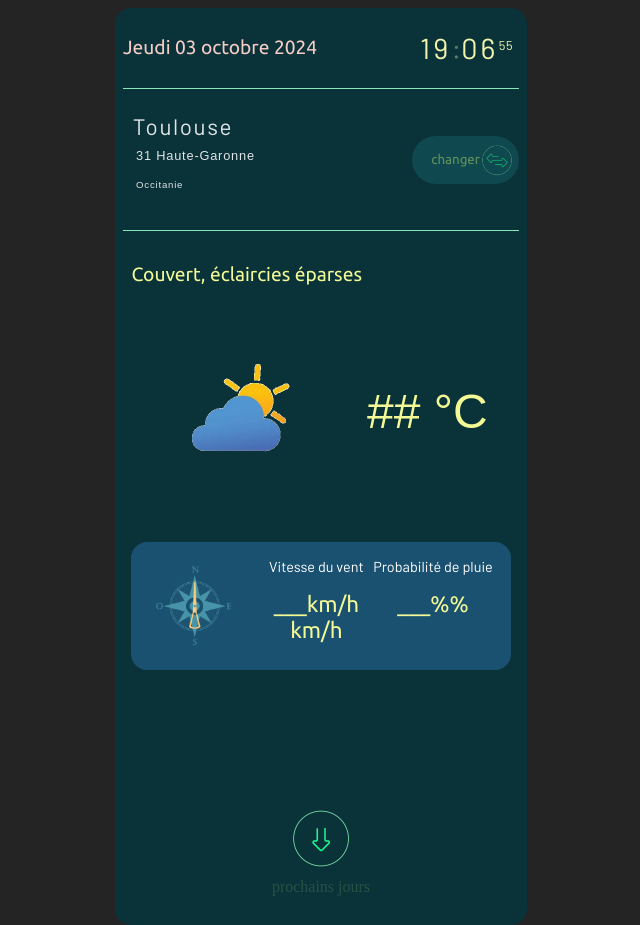
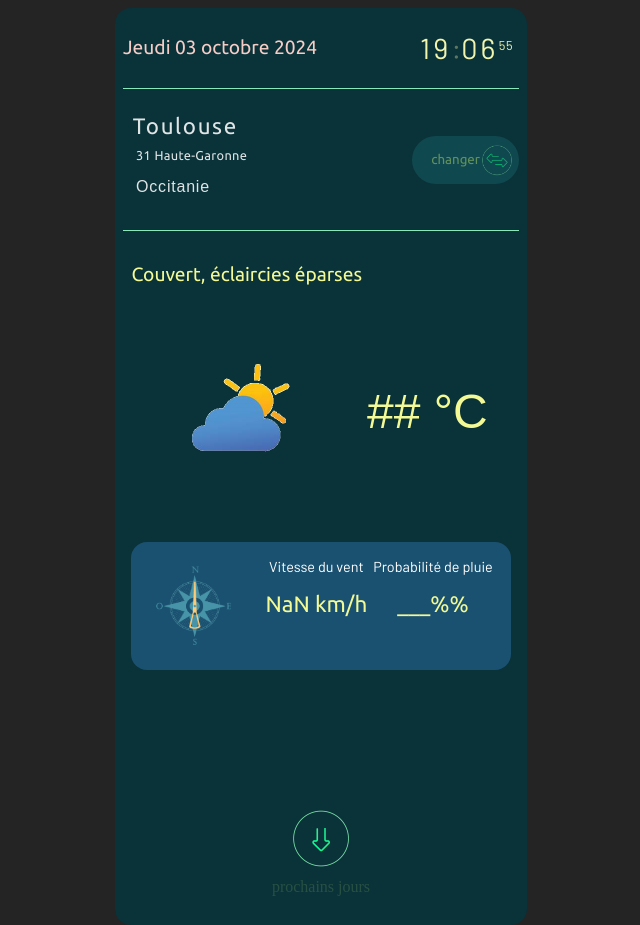
Before and after one commit to Almasyser/appli_meteo, a React (Vite) app: page / in a window 1280 px wide. Shown: the whole page, without its empty margins (397-1037 px from the left). Built offline with nearby package versions, Linux system fonts and the light colour scheme; no server answers.

Commit message:
Modal weather - corriger l'erreur caractres speciaux

```diff
--- a/src/frontend/pages_users/components/location/location.css
+++ b/src/frontend/pages_users/components/location/location.css
@@ -14,7 +14,7 @@
 }
 
 .location-town {
-  font-family: "barlow", sans-serif;
+  font-family: "ubuntu", sans-serif;
   font-size: 1.4rem;
   letter-spacing: 0.1rem;
   padding-left: 0.6rem;
@@ -22,16 +22,16 @@
 }
 
 .location-department {
-  font-family: "courgette", sans-serif;
+  font-family: "ubuntu", sans-serif;
   font-size: 0.8rem;
-  letter-spacing: 0.05rem;
+  letter-spacing: 0.02rem;
   padding-left: 0.8rem;
   margin-top: 0.6rem;
 }
 
 .location-region {
   font-family: "courgette", sans-serif;
-  font-size: 0.6rem;
+  font-size: 1rem;
   letter-spacing: 0.05rem;
   padding-left: 0.8rem;
   margin-top: 1rem;
--- a/src/frontend/pages_users/components/location/location.scss
+++ b/src/frontend/pages_users/components/location/location.scss
@@ -14,13 +14,13 @@
   flex-direction: column;
 }
 .location-town{
-  @include textMedium("barlow", 1.4rem, 0.1rem, 0.6rem, 1.5rem);
+  @include textMedium("ubuntu", 1.4rem, 0.1rem, 0.6rem, 1.5rem);
 }
 .location-department{
-  @include textMedium("courgette", 0.8rem, 0.05rem, 0.8rem, 0.6rem);
+  @include textMedium("ubuntu", 0.8rem, 0.02rem, 0.8rem, 0.6rem);
 }
 .location-region{
-  @include textMedium("courgette", 0.6rem, 0.05rem, 0.8rem, 1rem);
+  @include textMedium("courgette", 1rem, 0.05rem, 0.8rem, 1rem);
 }
 .location-button{
   width: 20%;
--- /dev/null
+++ b/src/frontend/pages_users/components/utils/SelectNebulositeImg.js
@@ -0,0 +1,7 @@
+function SelectNebulositeImg(props){
+  const {cloud_cover_low, precipitation} = props;
+  console.log(cloud_cover_low,"   ", precipitation);
+
+  return
+}
+export default SelectNebulositeImg;
--- a/src/frontend/pages_users/components/weather/Weather.jsx
+++ b/src/frontend/pages_users/components/weather/Weather.jsx
@@ -4,6 +4,7 @@ import { useLocation } from "../../hooks/useLocation";
 import FetchApiStatic from "../utils/FetchApiStatic";
 import weatherImg from "../../assets/Soleil nuageux.png";
 import ConvertDateToCustom from "../utils/ConvertDateToCustom";
+import SelectNebulositeImg from "../utils/SelectNebulositeImg";
 import "./weather.css";
 function ModalWeather() {
   const {
@@ -14,6 +15,8 @@ function ModalWeather() {
     updateCloud_cover_low,
     updateWind_speed_10m,
     updateWind_direction_10m,
+    cloud_cover_low,
+    precipitation
   } = useWeatherDatas();
   const { latitude, longitude } = useLocation();
   const [meteoData, setMeteoData] = useState(null);
@@ -56,6 +59,7 @@ function ModalWeather() {
       <p className="weather-text">Couvert, éclaircies éparses</p>
       <span className="weather-box">
         <img src={weatherImg} alt="Weather icon" />
+        <SelectNebulositeImg cloud_cover_low={cloud_cover_low} precipitation={precipitation} />
         <p>{Math.round(meteoData?.hourly?.temperature_2m?.[heure]) || "##"}&nbsp;°C</p>
       </span>
     </div>
--- a/src/frontend/pages_users/components/wind/Wind.jsx
+++ b/src/frontend/pages_users/components/wind/Wind.jsx
@@ -14,7 +14,7 @@ function ModalWind () {
         </div>
         <span className="wind-speed">
           <label className="wind-label">Vitesse du vent</label>
-          <p className="wind-value">{wind_speed_10m} km/h</p>
+          <p className="wind-value">{Math.round(wind_speed_10m)} km/h</p>
           <div className="wind-text">
             {wind_direction_10m &&
               <ConvertWindDirection angle={wind_direction_10m} />
```
Also changed, not shown: 1 other file (tests, documents, lock files or other folders).
